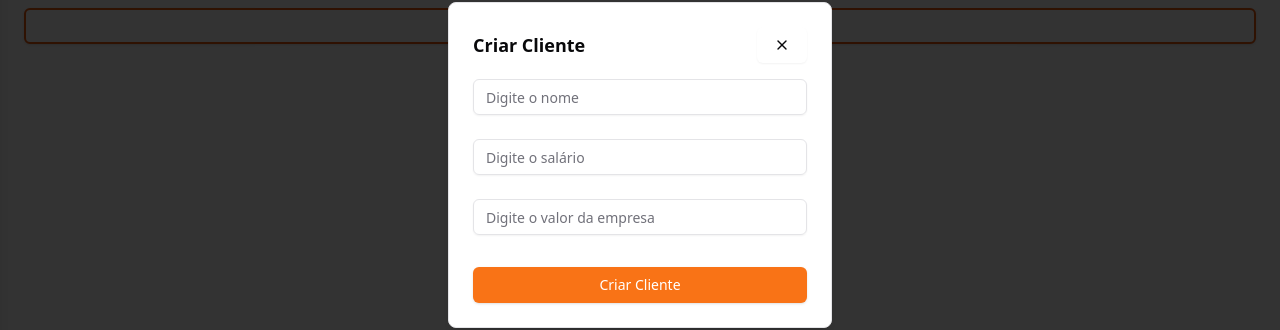
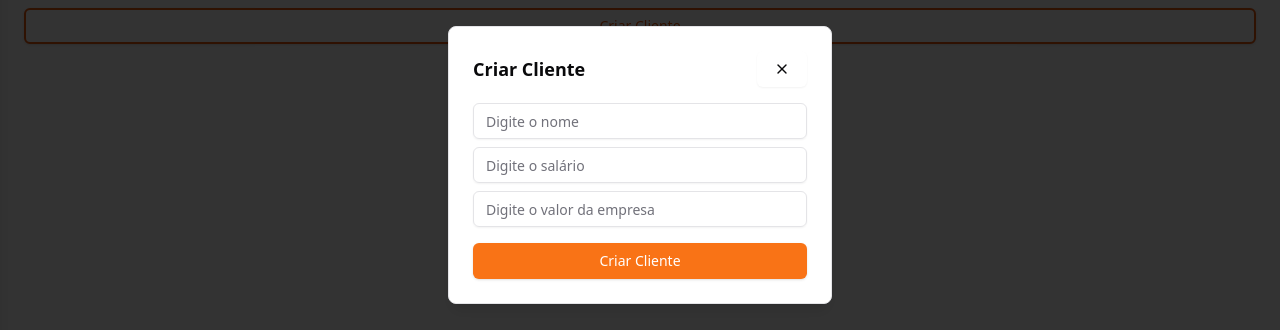
Before and after one commit to stecks10/teddy, a React (Vite) app: page /home in a window 1280 px wide. Both pictures are taken after a click on the button "Criar Cliente". Shown: the part 235-565 px from the top of the page. Built offline with nearby package versions, Linux system fonts and the light colour scheme; no server answers.

Commit message:
Ajuste no R$

```diff
--- a/package.json
+++ b/package.json
@@ -21,6 +21,7 @@
     "react": "^18.3.1",
     "react-dom": "^18.3.1",
     "react-hook-form": "^7.54.2",
+    "react-number-format": "^5.4.3",
     "react-router-dom": "^7.1.4",
     "tailwind-merge": "^2.6.0",
     "tailwindcss-animate": "^1.0.7",
--- a/src/components/Cliente.tsx
+++ b/src/components/Cliente.tsx
@@ -23,15 +23,20 @@ export function Cliente() {
     handleEditCliente,
   } = useClients();
 
-  const [currentPage, setCurrentPage] = useState(1); // Página atual
-  const [itemsPerPage, setItemsPerPage] = useState(5); // Número de itens por página
+  const [currentPage, setCurrentPage] = useState(1);
+  const [itemsPerPage, setItemsPerPage] = useState(5);
 
-  // Calculando os índices do primeiro e último item a ser exibido na página
   const indexOfLastItem = currentPage * itemsPerPage;
   const indexOfFirstItem = indexOfLastItem - itemsPerPage;
 
-  // Selecionando os clientes que devem ser exibidos na página atual
   const currentClientes = clientes.slice(indexOfFirstItem, indexOfLastItem);
+
+  const formatToBRL = (value: number) => {
+    return new Intl.NumberFormat("pt-BR", {
+      style: "currency",
+      currency: "BRL",
+    }).format(value);
+  };
 
   return (
     <div className="p-6">
@@ -65,12 +70,12 @@ export function Cliente() {
           {currentClientes.length > 0 ? (
             currentClientes.map((cliente) => (
               <div
-                key={cliente.id} // Chave única para cada cliente
+                key={cliente.id}
                 className="border rounded-lg p-4 shadow-sm bg-white"
               >
                 <h3 className="font-bold">{cliente.name}</h3>
-                <p>Salário: {cliente.salary}</p>
-                <p>Empresa: {cliente.companyValue}</p>
+                <p>Salário: {formatToBRL(Number(cliente.salary))}</p>
+                <p>Empresa: {formatToBRL(Number(cliente.companyValue))}</p>
                 <div className="flex justify-between mt-2">
                   <button
                     className="text-lg"
--- a/src/components/CreateClient.tsx
+++ b/src/components/CreateClient.tsx
@@ -1,4 +1,4 @@
-import { useState } from "react";
+import { useForm } from "react-hook-form";
 import { v4 as uuidv4 } from "uuid";
 import {
   AlertDialog,
@@ -19,30 +19,48 @@ interface CreateClientProps {
   onCreateCliente: (cliente: Customer) => void;
 }
 
+interface FormData {
+  nome: string;
+  salario: string;
+  empresa: string;
+}
+
 export function CreateClient({ onCreateCliente }: CreateClientProps) {
-  const [nome, setNome] = useState("");
-  const [salario, setSalario] = useState("");
-  const [empresa, setEmpresa] = useState("");
+  const {
+    register,
+    handleSubmit,
+    reset,
+    formState: { errors },
+  } = useForm<FormData>();
 
-  const handleCreateClient = () => {
+  const onSubmit = (data: FormData) => {
+    const { nome, salario, empresa } = data;
+
     if (!nome || !salario || !empresa) {
       alert("Por favor, preencha todos os campos.");
+      return;
+    }
+
+    const salarioNum = parseFloat(salario.replace(/[^\d.-]/g, ""));
+    const empresaNum = parseFloat(empresa.replace(/[^\d.-]/g, ""));
+
+    if (isNaN(salarioNum) || isNaN(empresaNum)) {
+      alert(
+        "Por favor, insira valores válidos para o salário e o valor da empresa."
+      );
       return;
     }
 
     const novoCliente: Customer = {
       id: uuidv4(),
       name: nome,
-      salary: salario,
-      companyValue: empresa,
+      salary: salarioNum.toString(),
+      companyValue: empresaNum.toString(),
       isFavorite: false,
     };
 
     onCreateCliente(novoCliente);
-
-    setNome("");
-    setSalario("");
-    setEmpresa("");
+    reset();
   };
 
   return (
@@ -65,36 +83,53 @@ export function CreateClient({ onCreateCliente }: CreateClientProps) {
           </div>
         </AlertDialogHeader>
 
+        <form onSubmit={handleSubmit(onSubmit)}>
+          <div className="mb-2">
             <Input
               type="text"
               placeholder="Digite o nome"
-          className="mb-2"
-          value={nome}
-          onChange={(e) => setNome(e.target.value)}
+              {...register("nome", { required: "Nome é obrigatório" })}
             />
+            {errors.nome && (
+              <span className="text-red-500">{errors.nome.message}</span>
+            )}
+          </div>
+
+          <div className="mb-2">
             <Input
-          type="text"
+              type="number"
               placeholder="Digite o salário"
-          className="mb-2"
-          value={salario}
-          onChange={(e) => setSalario(e.target.value)}
+              {...register("salario", {
+                required: "Salário é obrigatório",
+              })}
             />
+            {errors.salario && (
+              <span className="text-red-500">{errors.salario.message}</span>
+            )}
+          </div>
+
+          <div className="mb-4">
             <Input
-          type="text"
+              type="number"
               placeholder="Digite o valor da empresa"
-          className="mb-4"
-          value={empresa}
-          onChange={(e) => setEmpresa(e.target.value)}
+              {...register("empresa", {
+                required: "Valor da empresa é obrigatório",
+              })}
             />
+            {errors.empresa && (
+              <span className="text-red-500">{errors.empresa.message}</span>
+            )}
+          </div>
 
           <AlertDialogFooter>
             <AlertDialogAction
               className="border-orange-500 bg-orange-500 hover:bg-orange-500 hover:text-white w-full text-white"
-            onClick={handleCreateClient}
+              type="submit"
             >
               Criar Cliente
             </AlertDialogAction>
           </AlertDialogFooter>
+        </form>
       </AlertDialogContent>
     </AlertDialog>
   );
--- a/src/components/EditClient.tsx
+++ b/src/components/EditClient.tsx
@@ -45,7 +45,7 @@ export function EditClient({ client, onEditCliente }: EditClientProps) {
         <Edit size={24} />
       </AlertDialogTrigger>
 
-      <AlertDialogContent className="w-full sm:w-96">
+      <AlertDialogContent className="w-96">
         <AlertDialogHeader>
           <div className="flex justify-between items-center">
             <AlertDialogTitle>Editar Cliente</AlertDialogTitle>
@@ -60,28 +60,28 @@ export function EditClient({ client, onEditCliente }: EditClientProps) {
         <Input
           type="text"
           placeholder="Digite o nome"
-          className="mb-2 w-full"
+          className="mb-2"
           value={nome}
           onChange={(e) => setNome(e.target.value)}
         />
         <Input
           type="text"
           placeholder="Digite o salário"
-          className="mb-2 w-full"
+          className="mb-2"
           value={salario}
           onChange={(e) => setSalario(e.target.value)}
         />
         <Input
           type="text"
           placeholder="Digite o valor da empresa"
-          className="mb-4 w-full"
+          className="mb-4"
           value={empresa}
           onChange={(e) => setEmpresa(e.target.value)}
         />
 
         <AlertDialogFooter>
           <AlertDialogAction
-            className="border-orange-500 bg-orange-500 text-orange-500 hover:bg-orange-500 hover:text-white w-full sm:w-auto"
+            className="border-orange-500 bg-orange-500 text-orange-500 hover:bg-orange-500 hover:text-white w-full bg-transparent"
             onClick={handleEditClient}
           >
             Editar Cliente
--- a/src/components/Header.tsx
+++ b/src/components/Header.tsx
@@ -1,12 +1,12 @@
 import { Menu } from "lucide-react";
 import { useState, useEffect } from "react";
 import { Sidebar } from "./Sidebar";
-import { Link, useLocation } from "react-router-dom"; // Importar useLocation
+import { Link, useLocation } from "react-router-dom";
 
 export function Header() {
   const [menuOpen, setMenuOpen] = useState(false);
   const [username, setUsername] = useState<string | null>(null);
-  const location = useLocation(); // Hook para pegar a localização atual
+  const location = useLocation();
 
   useEffect(() => {
     const storedName = localStorage.getItem("username");
@@ -37,7 +37,7 @@ export function Header() {
               location.pathname === "/home"
                 ? "text-orange-600 underline"
                 : "text-gray-600"
-            }`} // Rota 'home' recebe cor laranja e underline
+            }`}
           >
             Clientes
           </Link>
@@ -47,7 +47,7 @@ export function Header() {
               location.pathname === "/clientes-selecionados"
                 ? "text-orange-600 underline"
                 : "text-gray-600"
-            }`} // Rota 'clientes-selecionados' recebe cor laranja e underline
+            }`}
           >
             Clientes selecionados
           </Link>
@@ -57,7 +57,7 @@ export function Header() {
               location.pathname === "/"
                 ? "text-orange-600 underline"
                 : "text-gray-600"
-            }`} // Rota 'Sair' recebe cor laranja e underline
+            }`}
           >
             Sair
           </Link>
--- a/src/components/Sidebar.tsx
+++ b/src/components/Sidebar.tsx
@@ -1,13 +1,12 @@
 import { X, Home, Users, Grid } from "lucide-react";
-import { useLocation } from "react-router-dom"; // Importar useLocation
-
+import { useLocation } from "react-router-dom";
 interface SidebarProps {
   isOpen: boolean;
   onClose: () => void;
 }
 
 export function Sidebar({ isOpen, onClose }: SidebarProps) {
-  const location = useLocation(); // Hook para pegar a localização atual
+  const location = useLocation();
 
   return (
     <div
--- a/src/index.css
+++ b/src/index.css
@@ -87,5 +87,15 @@
     .btn-responsive {
       @apply w-full sm:w-auto;
     }
+
+    input[type="number"]::-webkit-outer-spin-button,
+    input[type="number"]::-webkit-inner-spin-button {
+      -webkit-appearance: none;
+      margin: 0;
+    }
+
+    input[type="number"] {
+      -moz-appearance: textfield;
+    }
   }
 }
```
Also changed, not shown: 1 other file (tests, documents, lock files or other folders). Lines whose indentation alone changed are shown as unchanged.
